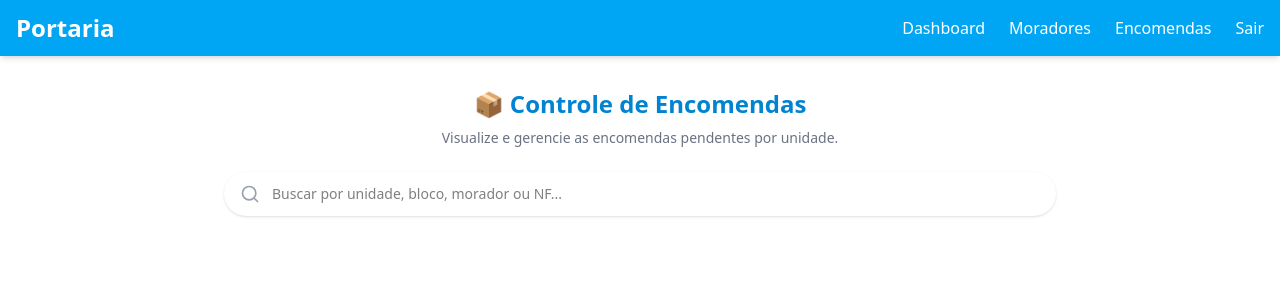
After one commit to boechatbrendon/sistema-portaria, a Flask app: page /encomendas_pendentes in a window 1280 px wide. The commit adds this page. Shown: the top 300 px of the page. Run offline with Flask 3, Linux system fonts and the light colour scheme; the visitor is signed in with stand-in values (Sample User, id 1); data that the repository does not hold is empty.

Commit message:
Criando funcao para dar baixa em encomendas

```diff
--- a/app/routes.py
+++ b/app/routes.py
@@ -133,3 +133,22 @@ def cadastra_encomenda():
         return redirect(url_for('home'))
 
     return render_template('cadastra_encomenda.html', unidades=unidades)
+
+
+@app.route('/encomendas_pendentes')
+@login_required
+def encomendas_pendentes():
+    encomendas = Encomenda.query.filter_by(status='Pendente').all()
+    hora = datetime.now()
+    return render_template('baixa_encomenda.html', encomendas=encomendas, hora=hora)
+
+
+@app.route("/dar-baixa/<int:id>", methods=["GET", "POST"])
+def dar_baixa_encomenda(id):
+    encomenda = Encomenda.query.get(id)
+    encomenda.status = "Entregue"
+    encomenda.data_retirada = datetime.now()
+    encomenda.retirado_por = request.form["retirado_por"]
+    database.session.commit()
+    flash("Encomenda baixada com sucesso!", "success")
+    return redirect(url_for("baixa_encomenda"))
--- /dev/null
+++ b/app/templates/baixa_encomenda.html
@@ -0,0 +1,103 @@
+{% extends 'base.html' %}
+
+{% block titulo %}
+SistemaPortaria - Baixar Encomenda
+{% endblock %}
+
+{% block body %}
+<div class="max-w-4xl mx-auto px-4 sm:px-6 lg:px-8 mt-8 mb-12">
+  <h2 class="text-center text-2xl font-bold text-sky-600 mb-2">📦 Controle de Encomendas</h2>
+  <p class="text-center text-gray-500 text-sm mb-6">Visualize e gerencie as encomendas pendentes por unidade.</p>
+
+  <div class="relative mb-6">
+    <input type="text" id="searchEncomendas" placeholder="Buscar por unidade, bloco, morador ou NF..."
+           class="w-full pl-12 pr-4 py-3 text-sm rounded-full shadow focus:outline-none focus:ring-2 focus:ring-sky-500 bg-white dark:bg-gray-800 dark:text-white dark:placeholder-gray-400" />
+    <svg class="w-5 h-5 absolute left-4 top-1/2 transform -translate-y-1/2 text-gray-400" xmlns="http://www.w3.org/2000/svg" fill="none" viewBox="0 0 24 24" stroke="currentColor">
+      <path stroke-linecap="round" stroke-linejoin="round" stroke-width="2" d="M21 21l-4.35-4.35M11 19a8 8 0 100-16 8 8 0 000 16z" />
+    </svg>
+  </div>
+
+  {% for encomenda in encomendas %}
+  <div class="bg-white dark:bg-gray-900 shadow-lg rounded-xl overflow-hidden mb-6 transition-all"
+       data-search="{{ encomenda.morador.nome }} {{ encomenda.nf }} {{ encomenda.morador.unidade.numero }} {{ encomenda.morador.unidade.bloco }}">
+
+    <div class="flex justify-between items-center bg-sky-600 text-white px-4 py-3">
+      <h5 class="font-semibold text-sm sm:text-base">
+        🏢 Unidade {{ encomenda.morador.unidade.numero }} - {{ encomenda.morador.unidade.bloco }}
+      </h5>
+    </div>
+
+    <div class="bg-gray-50 dark:bg-gray-800 px-4 py-3">
+      <div class="flex flex-col sm:flex-row justify-between items-start sm:items-center gap-4 bg-white dark:bg-gray-800">
+        <div>
+          <h6 class="text-gray-800 dark:text-gray-100 font-semibold text-sm">📄 NF: {{ encomenda.nf }}</h6>
+          <p class="text-gray-500 dark:text-gray-300 text-xs mt-1">
+            Morador: <strong>{{ encomenda.morador.nome }}</strong>
+          </p>
+          <p class="text-xs text-gray-500 dark:text-gray-400 mt-1">
+            Recebido em: {{ encomenda.data_recebimento.strftime('%d/%m/%Y %H:%M') }}
+          </p>
+          <span class="inline-block bg-yellow-300 text-gray-800 text-xs font-medium rounded-full px-2 py-1 mt-2">
+            ⏳ Pendente há {{ (hora - encomenda.data_recebimento).days }} dia{{ 's' if (hora - encomenda.data_recebimento).days != 1 }}
+          </span>
+        </div>
+        <div>
+
+          <button onclick="openModal('modalBaixa{{ encomenda.id }}')"
+                  class="bg-green-600 hover:bg-green-700 text-white text-xs px-4 py-2 rounded-full shadow">
+            <i class="bi bi-check-circle-fill me-1"></i> Dar Baixa
+          </button>
+        </div>
+      </div>
+    </div>
+
+
+    <div id="modalBaixa{{ encomenda.id }}" class="fixed inset-0 bg-black bg-opacity-50 flex items-center justify-center z-50 hidden">
+      <div class="bg-white dark:bg-gray-800 rounded-lg shadow-lg w-full max-w-md p-6 relative">
+        <button onclick="closeModal('modalBaixa{{ encomenda.id }}')" class="absolute top-2 right-3 text-gray-500 hover:text-red-600 text-xl">&times;</button>
+
+        <form action="{{ url_for('dar_baixa_encomenda', id=encomenda.id) }}" method="POST">
+          <h3 class="text-lg font-semibold text-gray-800 dark:text-white mb-4">Confirmar entrega da NF: <strong>{{ encomenda.nf }}</strong></h3>
+
+          <label class="block text-sm text-gray-700 dark:text-gray-200 mb-1">Selecione quem retirou:</label>
+          <select name="retirado_por" required
+                  class="w-full px-3 py-2 border rounded-md focus:outline-none focus:ring-2 focus:ring-sky-500 bg-white dark:bg-gray-700 dark:text-white">
+            <option value="">Escolha um morador</option>
+            {% for morador in encomenda.morador.unidade.moradores %}
+              <option value="{{ morador.nome }}" {% if encomenda.morador.id == morador.id %}selected{% endif %}>
+                {{ morador.nome }}
+              </option>
+            {% endfor %}
+          </select>
+
+          <div class="mt-6 flex justify-end gap-3">
+            <button type="button" onclick="closeModal('modalBaixa{{ encomenda.id }}')"
+                    class="text-sm px-4 py-2 bg-gray-300 dark:bg-gray-600 text-black dark:text-white rounded hover:bg-gray-400 dark:hover:bg-gray-500">Cancelar</button>
+            <button type="submit"
+                    class="text-sm px-4 py-2 bg-green-600 text-white rounded hover:bg-green-700">Confirmar</button>
+          </div>
+        </form>
+      </div>
+    </div>
+  </div>
+  {% endfor %}
+</div>
+
+<script>
+  function openModal(id) {
+    document.getElementById(id).classList.remove("hidden")
+  }
+  function closeModal(id) {
+    document.getElementById(id).classList.add("hidden")
+  }
+
+  document.getElementById('searchEncomendas').addEventListener('input', function () {
+    const termo = this.value.toLowerCase()
+    const cards = document.querySelectorAll('[data-search]')
+    cards.forEach(function (card) {
+      const texto = card.getAttribute('data-search').toLowerCase()
+      card.style.display = texto.includes(termo) ? 'block' : 'none'
+    })
+  })
+</script>
+{% endblock %}
--- a/app/templates/nav.html
+++ b/app/templates/nav.html
@@ -21,7 +21,7 @@
           <a href="#" class="hover:text-gray-200">Encomendas</a>
           <ul class="absolute hidden group-hover:block bg-white dark:bg-gray-700 shadow-md py-2 mt-1 rounded-md w-48">
             <li><a href="{{ url_for('cadastra_encomenda') }}" class="block px-4 py-2 hover:bg-gray-100 dark:hover:bg-gray-600">Nova Encomenda</a></li>
-            <li><a href="" class="block px-4 py-2 hover:bg-gray-100 dark:hover:bg-gray-600">Baixa</a></li>
+            <li><a href="{{ url_for('encomendas_pendentes') }}" class="block px-4 py-2 hover:bg-gray-100 dark:hover:bg-gray-600">Baixa</a></li>
           </ul>
         </li>
         <li><a href="{{ url_for('logout') }}" class="hover:text-red-300">Sair</a></li>
@@ -37,7 +37,7 @@
         <button id="services-dropdown-toggle" class="w-full text-left py-2 hover:text-sky-600">Encomendas</button>
         <ul id="services-dropdown" class="hidden pl-4">
           <li><a href="{{ url_for('cadastra_encomenda') }}" class="block py-2 hover:text-sky-600">Nova</a></li>
-          <li><a href="" class="block py-2 hover:text-sky-600">Baixa</a></li>
+          <li><a href="{{ url_for('encomendas_pendentes') }}" class="block py-2 hover:text-sky-600">Baixa</a></li>
         </ul>
       </li>
       <li><a href="{{ url_for('logout') }}" class="block py-2 text-red-600 hover:text-red-800">Sair</a></li>
```
